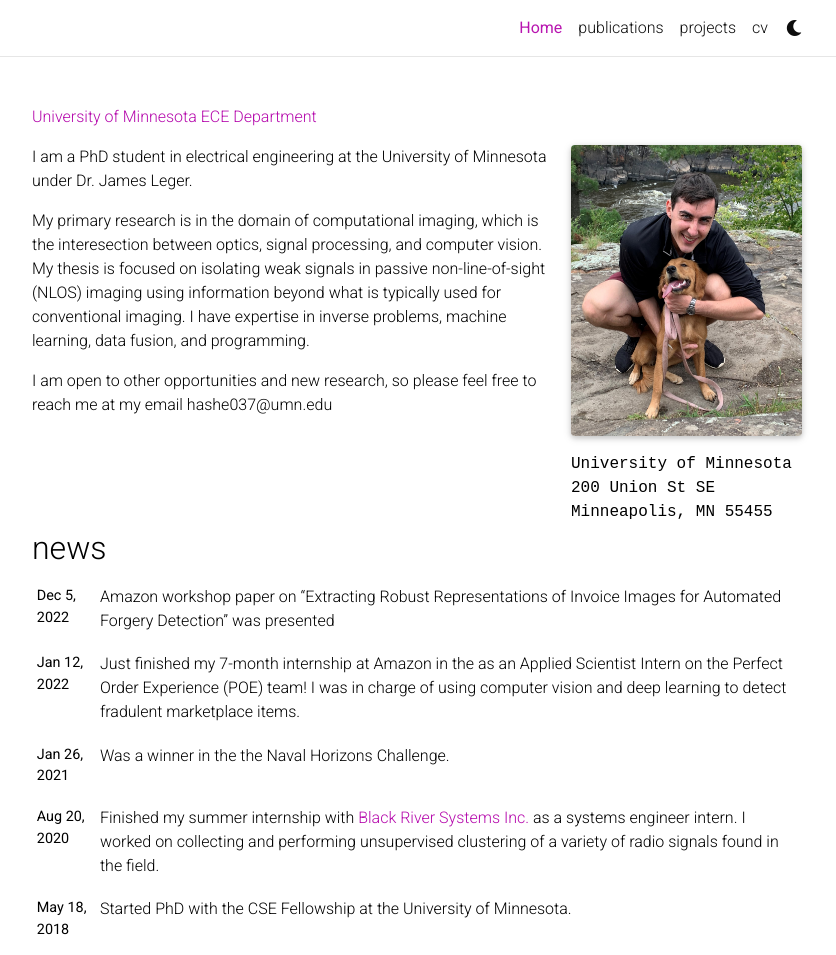
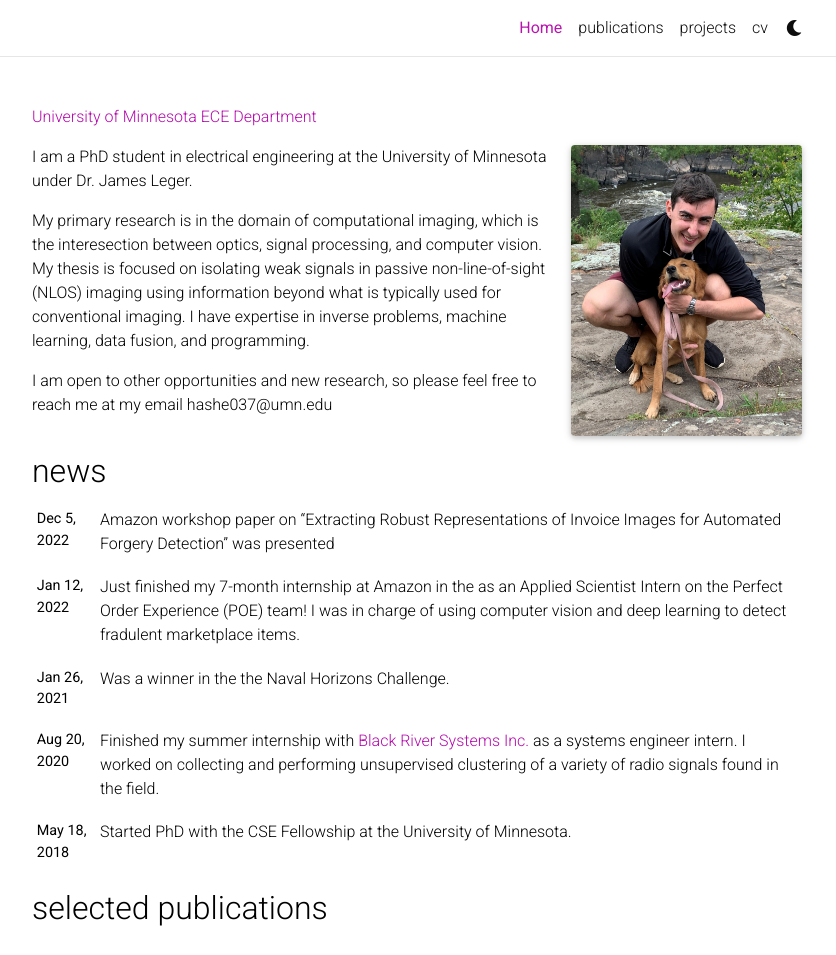
Before and after one commit to Hashe037/Hashe037.github.io, a Jekyll site: the page built from _pages/about.md, in a window 1280 px wide and 1322 px high, cut to the strip 0-955 px from the top of the window. Shown: the whole strip, without its empty margins (223-1059 px from the left). Built offline with Jekyll 4.4.1, drawn with Linux system fonts in a browser that asks for light colours; full-size pictures stand in for the smaller copies a plugin makes; comment, search, counter and statistics services are not loaded; a style sheet for code colours, icons or effects is not loaded.

Commit message:
Update about.md

```diff
--- a/_pages/about.md
+++ b/_pages/about.md
@@ -8,10 +8,6 @@ profile:
   align: right
   image: withdog.jpg
   image_circular: false # crops the image to make it circular
-  address: >
-    <p>University of Minnesota</p>
-    <p>200 Union St SE</p>
-    <p>Minneapolis, MN 55455</p>
 
 news: true  # includes a list of news items
 latest_posts: false  # includes a list of the newest posts
```
